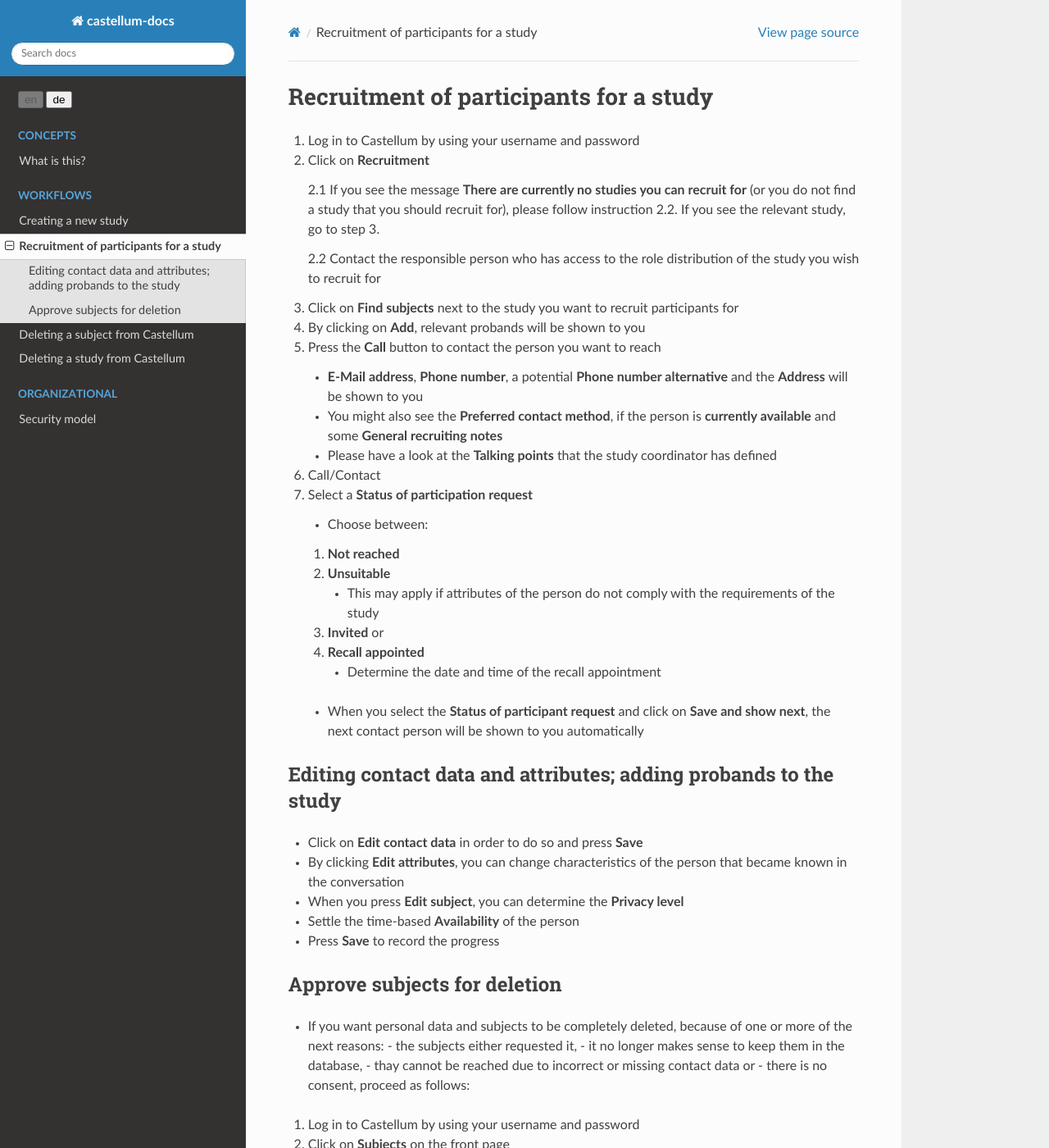
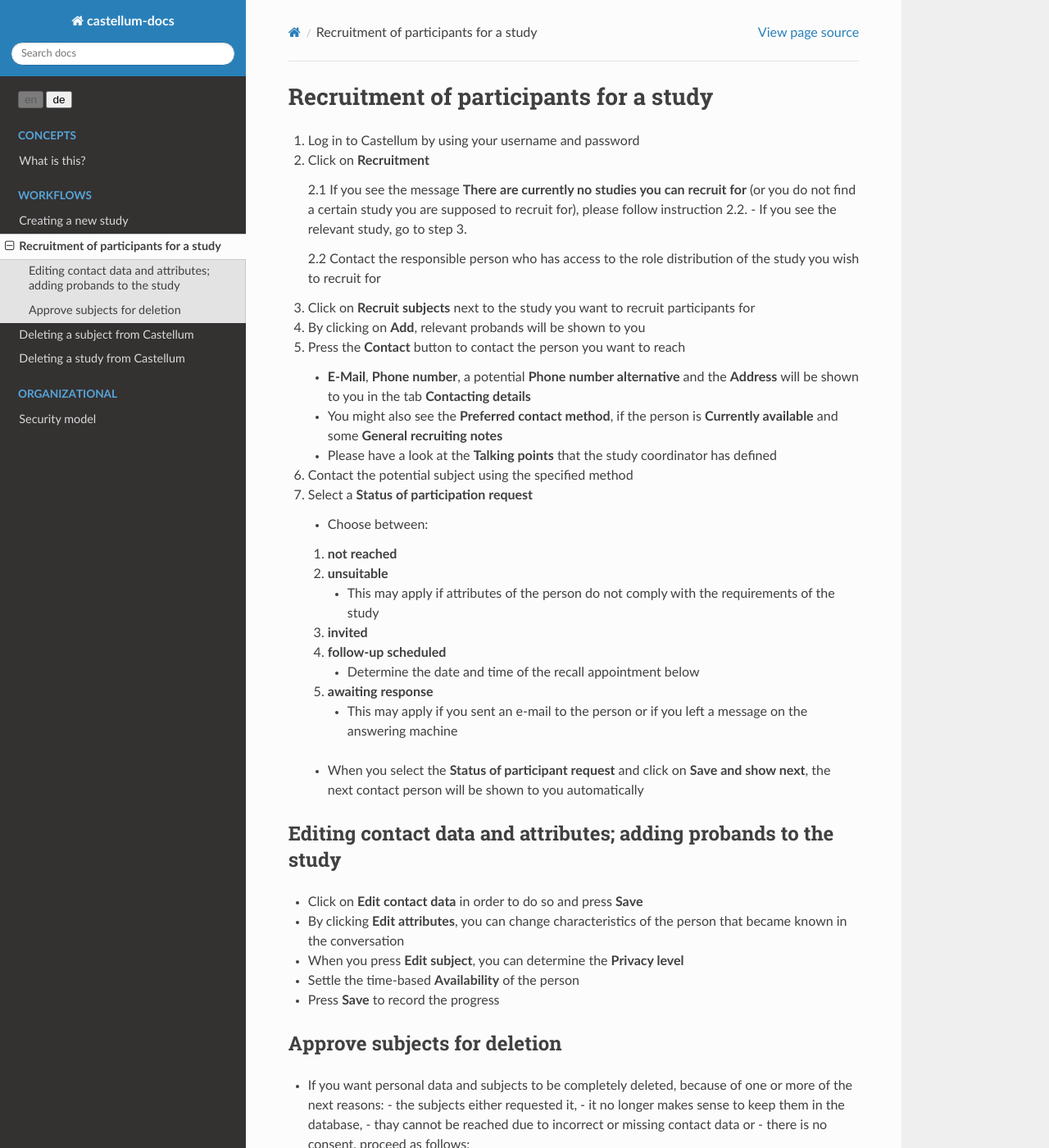
Before and after one commit to DouglasNeuroInformatics/castellum, a Sphinx documentation site: the page built from source/workflows/study-recruitment.rst, in a window 1280 px wide and 1400 px high. Shown: the whole window at 82% size. Built offline with Sphinx 7.4.7 and the Read the Docs theme 2.0.0, drawn with Linux system fonts in a browser that asks for light colours.

Commit message:
Update study-recruitment.rst

```diff
--- a/source/workflows/study-recruitment.rst
+++ b/source/workflows/study-recruitment.rst
@@ -4,38 +4,43 @@ Recruitment of participants for a study
 1. Log in to Castellum by using your username and password
 2. Click on **Recruitment**
 
-   2.1 If you see the message **There are currently no studies you can recruit for**
-   (or you do not find a study that you should recruit for), please follow instruction
-   2.2. If you see the relevant study, go to step 3.
+   2.1 If you see the message **There are currently no studies you can recruit
+   for** (or you do not find a certain study you are supposed to recruit for),
+   please follow instruction 2.2.
+   -   If you see the relevant study, go to step 3.
 
-   2.2 Contact the responsible person who has access to the role distribution of the
-   study you wish to recruit for
-3. Click on **Find subjects** next to the study you want to recruit
+   2.2 Contact the responsible person who has access to the role distribution
+   of the study you wish to recruit for
+3. Click on **Recruit subjects** next to the study you want to recruit
    participants for
 4. By clicking on **Add**, relevant probands will be shown to you
-5. Press the **Call** button to contact the person you want to reach
+5. Press the **Contact** button to contact the person you want to reach
 
-   -  **E-Mail address**, **Phone number**, a potential **Phone number
-      alternative** and the **Address** will be shown to you
+   -  **E-Mail**, **Phone number**, a potential **Phone number alternative**
+      and the **Address** will be shown to you in the tab **Contacting details**
    -  You might also see the **Preferred contact method**, if the person
-      is **currently available** and some **General recruiting notes**
+      is **Currently available** and some **General recruiting notes**
    -  Please have a look at the **Talking points** that the study
       coordinator has defined
-6. Call/Contact
+6. Contact the potential subject using the specified method
 7. Select a **Status of participation request**
 
    -  Choose between:
 
-   1. **Not reached**
-   2. **Unsuitable**
+   1. **not reached**
+   2. **unsuitable**
 
       -  This may apply if attributes of the person do not comply with
          the requirements of the study
 
-   3. **Invited** or
-   4. **Recall appointed**
+   3. **invited**
+   4. **follow-up scheduled**
 
-      -  Determine the date and time of the recall appointment
+      -  Determine the date and time of the recall appointment below
+   5. **awaiting response**
+
+      -  This may apply if you sent an e-mail to the person or if you left a
+         message on the answering machine
 
    -  When you select the **Status of participant request** and click on
       **Save and show next**, the next contact person will be shown to
```
